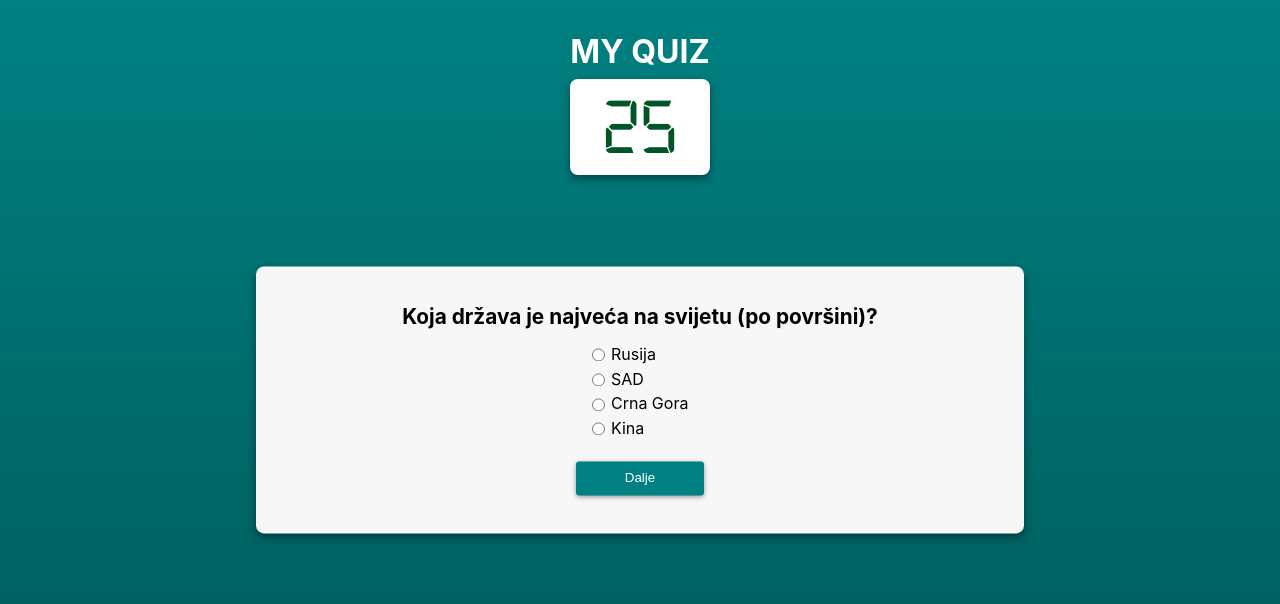
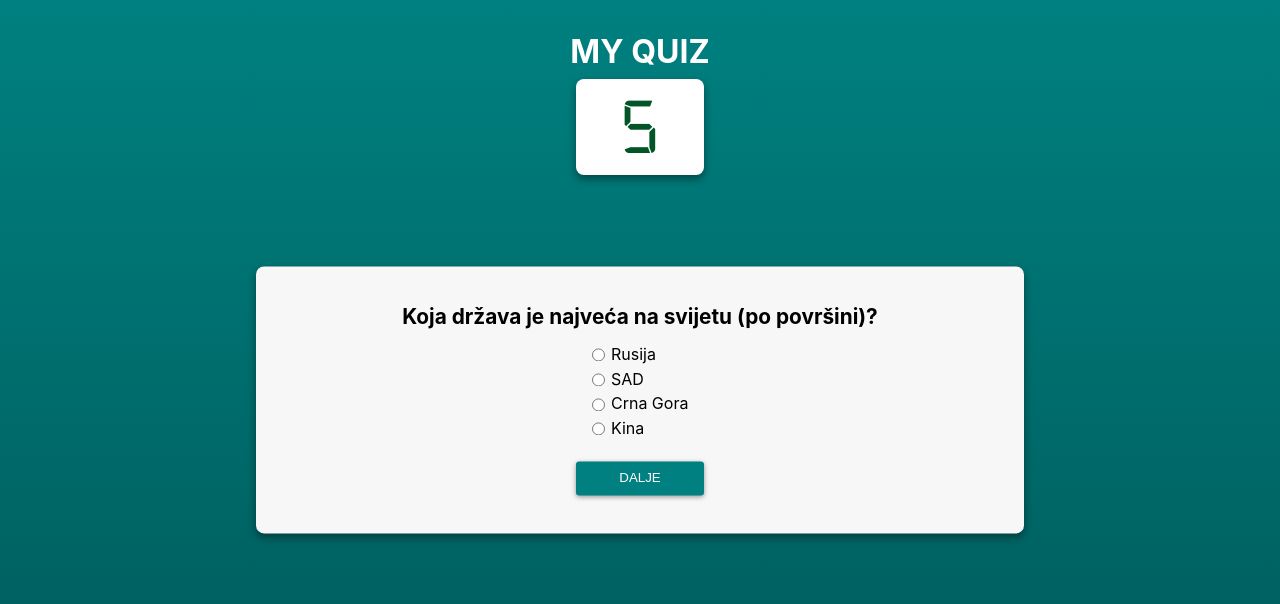
Before and after one commit to mrtanguero/quiz, a React (Create React App) app: page / in a window 1280 px wide. Shown: the top 604 px of the page. Built offline with nearby package versions, Linux system fonts and the light colour scheme.

Commit message:
Make Counter controllable

```diff
--- a/src/App.js
+++ b/src/App.js
@@ -1,8 +1,9 @@
 import React, { useState } from 'react';
+import _ from 'lodash';
+
 import './App.css';
 import { questions } from './data/questions.js';
 import QuestionCard from './components/QuestionCard/QuestionCard';
-import _ from 'lodash';
 import Result from './components/Result/Result';
 import Counter from './components/Counter/Counter';
 
@@ -16,14 +17,13 @@ const randomQuestions = _.shuffle(questions)
 function App() {
   const [questionNumber, setQuestionNumber] = useState(1);
   const [answers, setAnswers] = useState(Array(10).fill(0));
-  const [isGameOver, setIsGameOver] = useState(false);
+  const [isTimeUp, setIsTimeUp] = useState(false);
 
   return (
     <div className="App">
       <h1>MY QUIZ</h1>
-      {questionNumber < 11 && !isGameOver ? (
-        <React.Fragment>
-          <Counter isGameOver={isGameOver} setIsGameOver={setIsGameOver} />
+      <Counter isTimeUp={isTimeUp} setIsTimeUp={setIsTimeUp} />
+      {questionNumber < 11 && !isTimeUp ? (
         <QuestionCard
           question={randomQuestions[questionNumber - 1]}
           answers={answers}
@@ -31,7 +31,6 @@ function App() {
           questionNumber={questionNumber}
           setQuestionNumber={setQuestionNumber}
         />
-        </React.Fragment>
       ) : (
         <Result answers={answers} />
       )}
--- a/src/components/Counter/Counter.css
+++ b/src/components/Counter/Counter.css
@@ -1,6 +1,7 @@
 .Counter {
   background-color: rgb(255, 255, 255);
 
+  width: 8rem;
   height: 6rem;
 
   box-shadow: 0 4px 8px rgba(0, 0, 0, 0.4);
--- a/src/components/Counter/Counter.jsx
+++ b/src/components/Counter/Counter.jsx
@@ -1,30 +1,27 @@
-import React, { useEffect, useRef } from 'react';
+import React, { useState, useEffect } from 'react';
+import { TIME_ALLOWED } from '../../config/config.js';
 import './Counter.css';
 
-export default function Counter({ isGameOver, setIsGameOver }) {
-  const counterRef = useRef();
+export default function Counter({ isTimeUp, setIsTimeUp }) {
+  const [timer, setTimer] = useState(TIME_ALLOWED);
 
   useEffect(() => {
-    const timeOutHandle = setTimeout(() => {
-      setIsGameOver(true);
-    }, 30000);
+    if (timer <= 0) {
+      setIsTimeUp(true);
+      return;
+    }
     const intervalHandle = setInterval(() => {
-      if (counterRef.current) {
-        counterRef.current.textContent -= 1;
-        if (counterRef.current.textContent <= 3) {
-          counterRef.current.classList.add('warning');
-        }
-      }
+      setTimer((prevTimer) => prevTimer - 1);
     }, 1000);
+
     return () => {
-      clearTimeout(timeOutHandle);
       clearInterval(intervalHandle);
     };
-  }, [setIsGameOver, counterRef, isGameOver]);
+  }, [setIsTimeUp, isTimeUp, timer]);
 
   return (
     <div className="Counter">
-      <h2 ref={counterRef}>30</h2>
+      <h2 className={`${timer <= 3 ? 'warning' : ''}`}>{timer}</h2>
     </div>
   );
 }
--- a/src/components/QuestionCard/QuestionCard.jsx
+++ b/src/components/QuestionCard/QuestionCard.jsx
@@ -11,7 +11,6 @@ export default function QuestionCard({
 }) {
   const [pick, setPick] = useState(null);
   const [isAnswerConfirmed, setIsAnswerConfirmed] = useState(false);
-  // let timeOutHandle;
 
   useEffect(() => {
     let mounted = true;
@@ -72,7 +71,7 @@ export default function QuestionCard({
           </div>
         ))}
       </div>
-      <button onClick={onButtonClick}>{pick ? 'Odgovori' : 'Dalje'}</button>
+      <button onClick={onButtonClick}>{pick ? 'ODGOVORI' : 'DALJE'}</button>
     </div>
   );
 }
--- a/src/components/Result/Result.jsx
+++ b/src/components/Result/Result.jsx
@@ -18,7 +18,7 @@ export default function Result({ answers }) {
         <p>{10 - _.sum(answers)} pogrešnih odgovora / neodgovorenih pitanja.</p>
       </div>
       {/* <p>Želite li da igrate ponovo?</p> */}
-      <button onClick={onButtonClick}>Probaj ponovo?</button>
+      <button onClick={onButtonClick}>PROBAJ PONOVO?</button>
     </div>
   );
 }
--- /dev/null
+++ b/src/config/config.js
@@ -0,0 +1 @@
+export const TIME_ALLOWED = 10;
```
Lines whose indentation alone changed are shown as unchanged.
